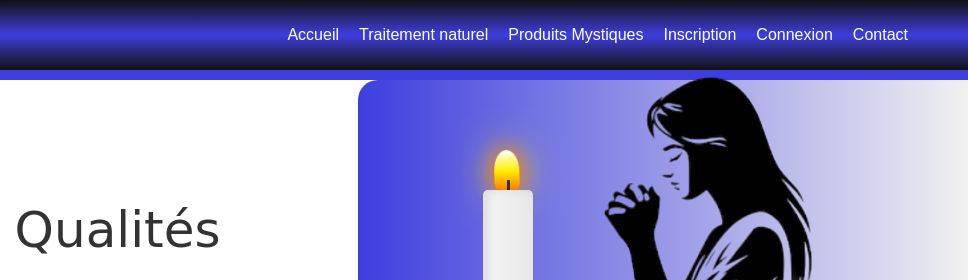
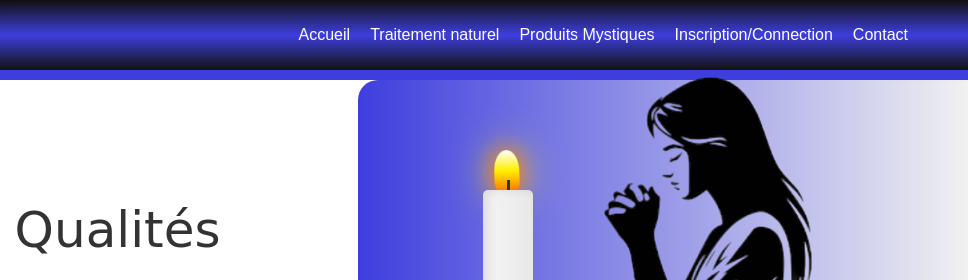
Before and after one commit to eso-botanica/eso, a plain HTML site: page index.html in a window 1280 px wide. Shown: the top 280 px of the page, 312-1280 px from the left. Drawn offline with Linux system fonts and the light colour scheme.

Commit message:
Update index.html

```diff
--- a/index.html
+++ b/index.html
@@ -587,8 +587,7 @@
                 <li><a href="index.html">Accueil</a></li>
                 <li><a href="traitement.html">Traitement naturel</a></li>
                 <li><a href="#">Produits Mystiques</a></li>
-                <li><a href="#">Inscription</a></li>
-                <li><a href="#">Connexion</a></li>
+                <li><a href="connection.html">Inscription/Connection</a></li>
                 <li><a href="contact.html">Contact</a></li>
             </ul>
         </div>
```
